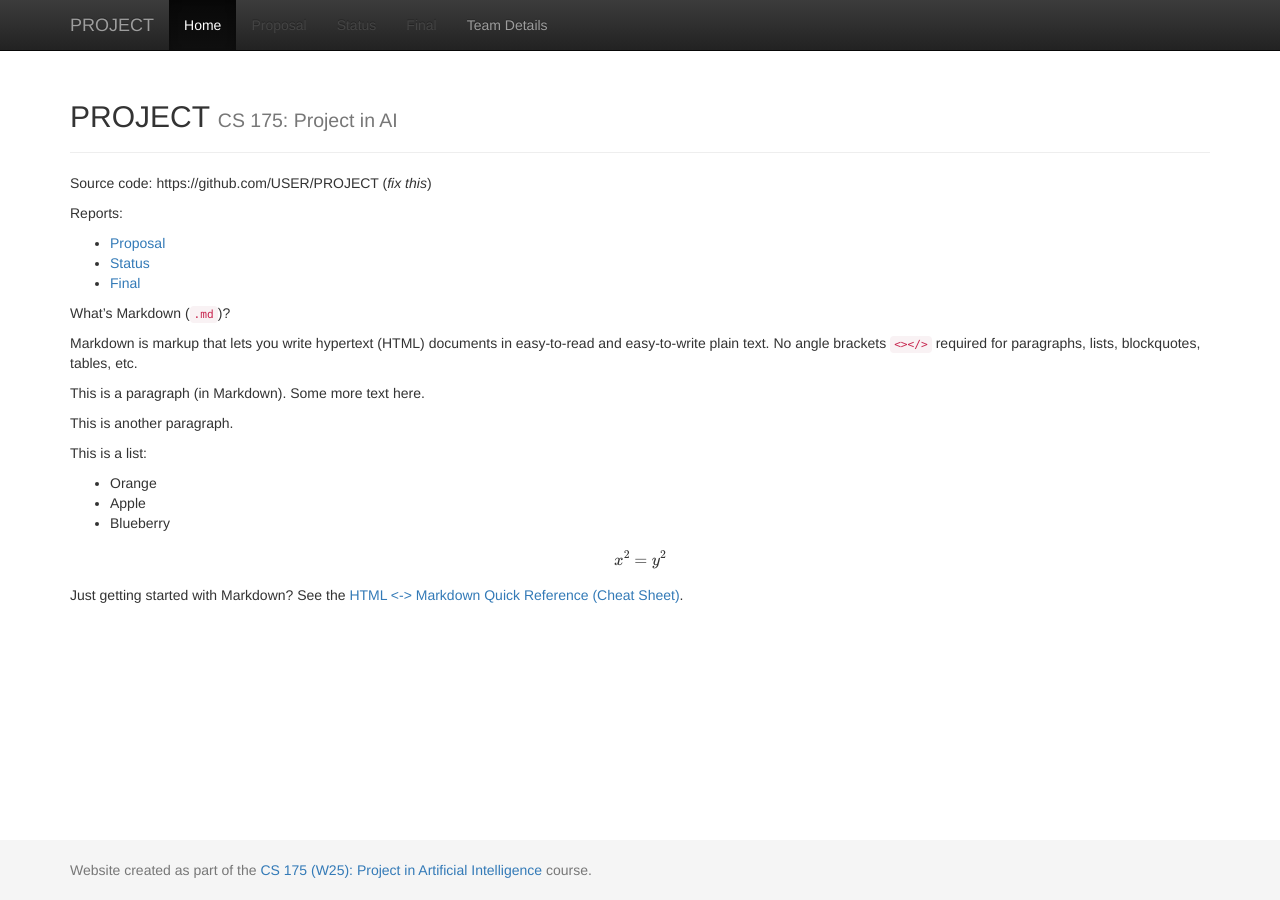
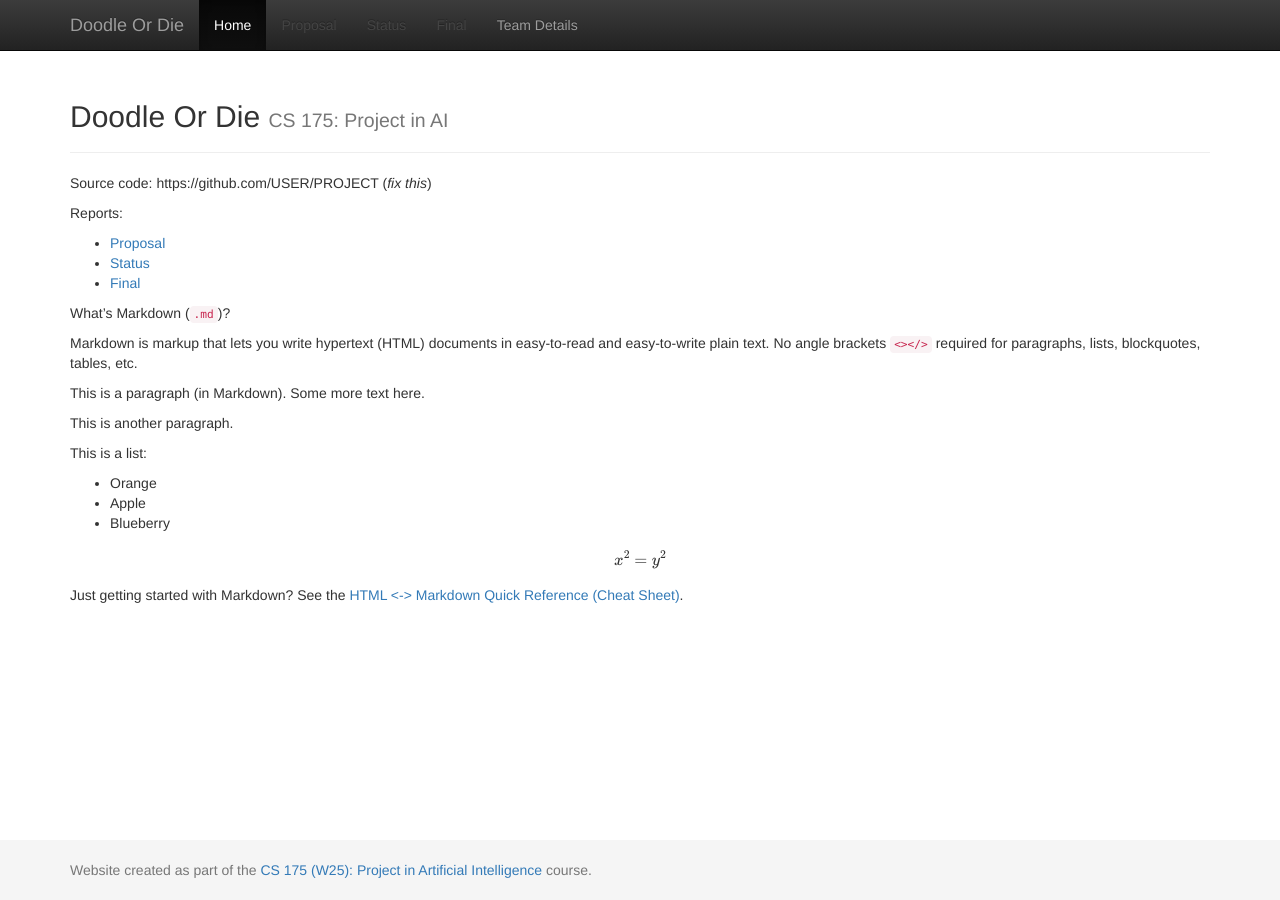
Before and after one commit to abheekg11/Doodle-Or-Die, a Jekyll site: the page built from docs/index.md, in a window 1280 px wide. Built offline with Jekyll 4.4.1, drawn with Linux system fonts in a browser that asks for light colours; formulas are drawn with MathJax 3.

Commit message:
Update _config.yml

```diff
--- a/docs/_config.yml
+++ b/docs/_config.yml
@@ -1,7 +1,7 @@
 ###########
 # site.title
 
-title:    'PROJECT'
+title:    'Doodle Or Die'
 subtitle: 'CS 175: Project in AI'
 
 
```
